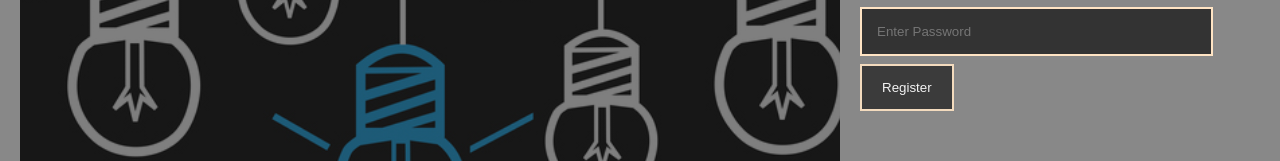
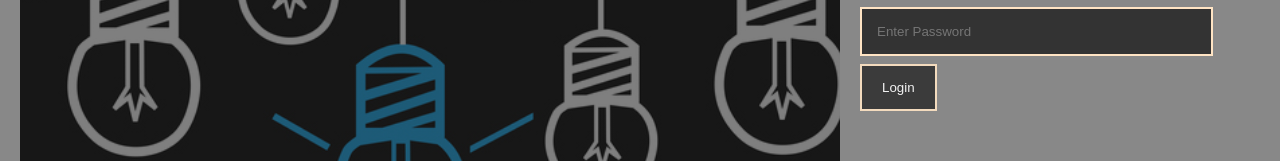
Before and after one commit to Wabuluka/FreeMentors, a plain HTML site: page ui/index.html in a window 1280 px wide. Shown: the part 268-429 px from the top of the page. Drawn offline with Linux system fonts and the light colour scheme.

Commit message:
gh-pages

```diff
--- a/ui/index.html
+++ b/ui/index.html
@@ -53,7 +53,7 @@
                         <form action="pages/user-mentors.html">
                                 <input type="email" placeholder="Enter Email">
                                 <input type="password" placeholder="Enter Password">
-                                <button type="submit" class="signupbtn" >Register</button>
+                                <button type="submit" class="signupbtn" >Login</button>
                         </form>
                     </div>
                 </div>
```
